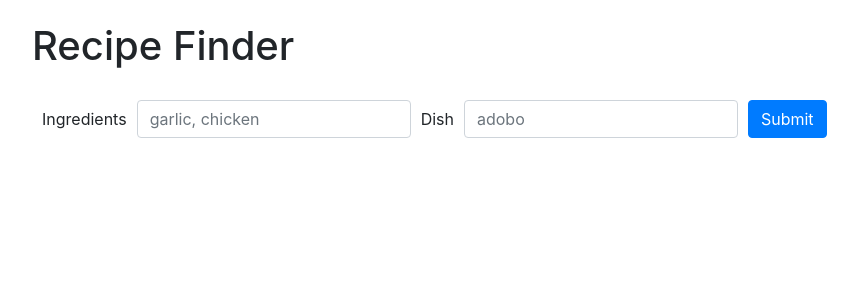
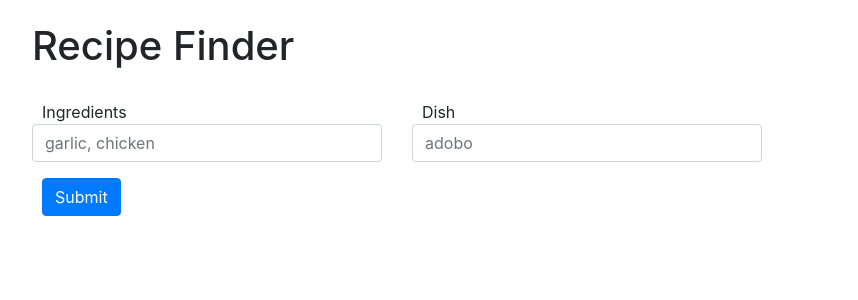
Before and after one commit to malditagaseosa/recipe-finder, a React (Create React App) app: page / in a window 1280 px wide. Shown: the top 300 px of the page, without its empty margins (53-911 px from the left). Built offline with nearby package versions, Linux system fonts and the light colour scheme.

Commit message:
search if recipe is already favorite when refresh

```diff
--- a/src/components/SearchRecipes.js
+++ b/src/components/SearchRecipes.js
@@ -1,5 +1,5 @@
 import React from 'react';
-import { Form, Button } from 'react-bootstrap';
+import { Form, Button, Row, Col } from 'react-bootstrap';
 import { connect } from 'react-redux';
 import { setRecipes } from '../actions';
 
@@ -14,6 +14,17 @@ class SearchRecipes extends React.Component {
         }
     }
 
+    searchInFavorites(text = "", array = []) {
+        let r = false;
+        array.forEach(element => {
+            if (element.title.toString() == text.toString()) {
+                r = true;
+            }
+        });
+
+        return r
+    }
+
     search() {
         let { ingredients, dish } = this.state;
         const url = `http://www.recipepuppy.com/api/?i=${ingredients}&q=${dish}`;
@@ -23,8 +34,8 @@ class SearchRecipes extends React.Component {
         })
         .then(response => response.json())
         .then(json => {
-            let result = json.results.map((recipe) => {
-                recipe.favorite = false;
+            let result = json.results.map((recipe, i, a) => {
+                recipe.favorite = this.searchInFavorites(recipe.title.toString(), this.props.favorites);
                 return recipe;
             });
             this.props.setRecipes(result);
@@ -33,7 +44,9 @@ class SearchRecipes extends React.Component {
 
     render(){
         return (
-            <Form inline>
+            <Form>
+                <Row>
+                    <Col md={12} lg>
                         <Form.Group>
                             <Form.Label>Ingredients</Form.Label>
                             <Form.Control
@@ -41,6 +54,8 @@ class SearchRecipes extends React.Component {
                                 type="text"
                                 placeholder="garlic, chicken" />
                         </Form.Group>
+                    </Col>
+                    <Col md={12} lg>
                         <Form.Group>
                             <Form.Label>Dish</Form.Label>
                             <Form.Control
@@ -48,7 +63,10 @@ class SearchRecipes extends React.Component {
                                 type="text"
                                 placeholder="adobo" />
                         </Form.Group>
-                <Button onClick={ event => { event.preventDefault(); this.search() } }>Submit</Button>
+                    </Col>
+                    <Col></Col>
+                </Row>
+                <Button className="" onClick={ event => { event.preventDefault(); this.search() } }>Submit</Button>
             </Form>
         );
     }
--- a/src/styles/app.css
+++ b/src/styles/app.css
@@ -14,7 +14,7 @@ button {
     margin: 5% auto;
 }
 
-.media.list-item {
+.list-item {
     margin: 2%;
 }
 
```
Lines whose indentation alone changed are shown as unchanged.
